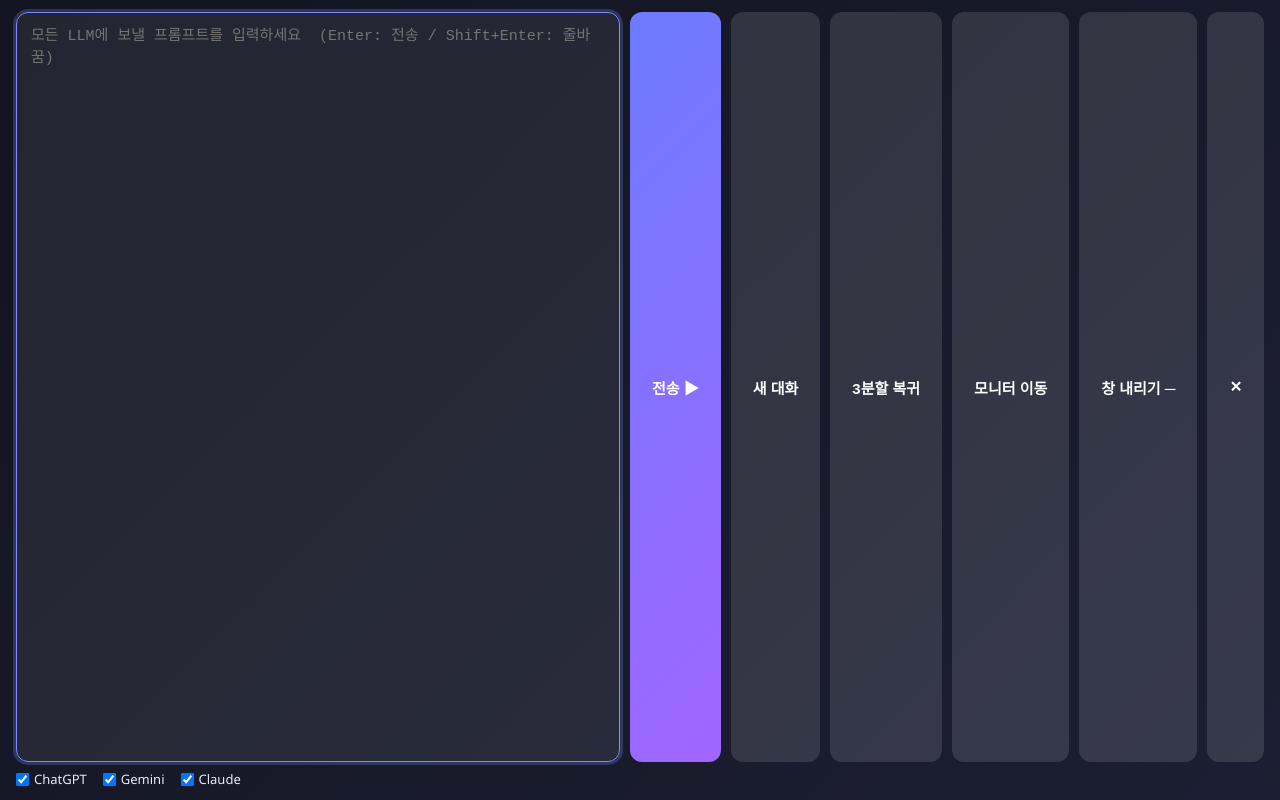
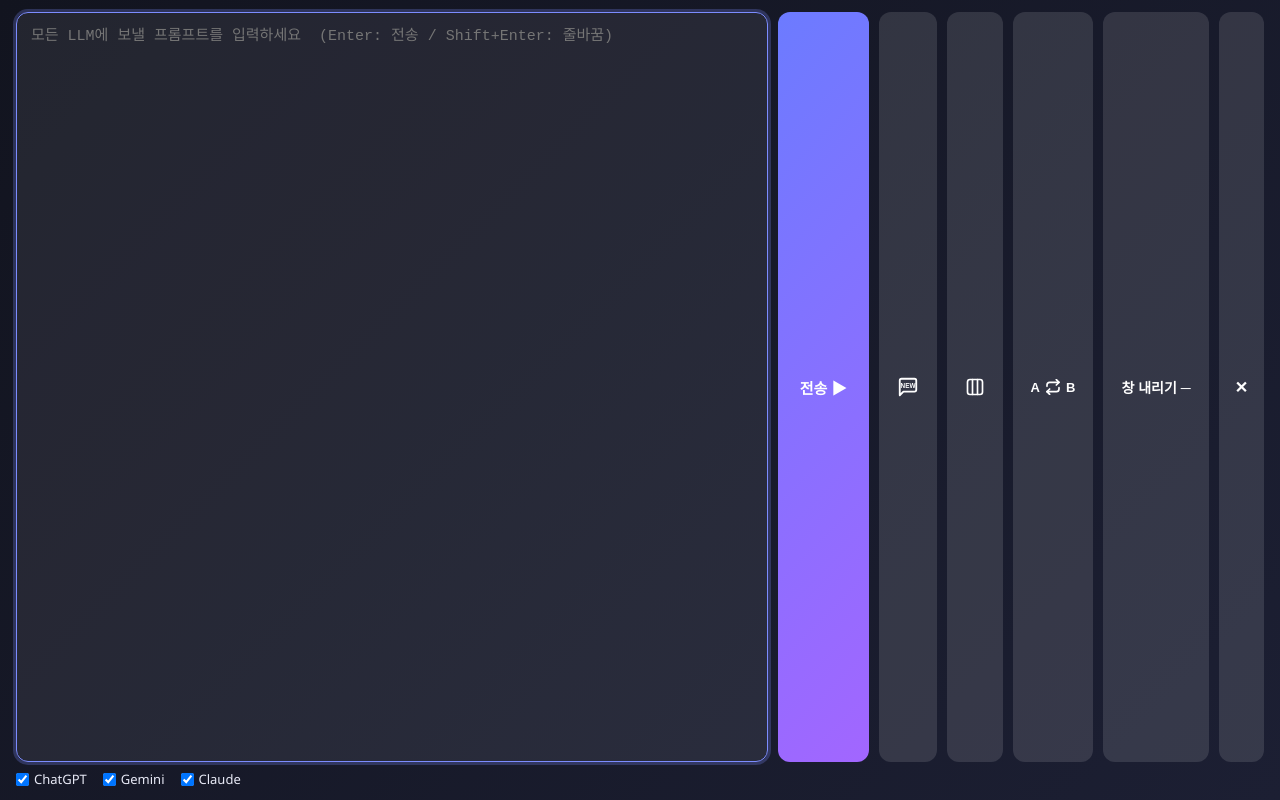
Before and after one commit to ko750125-afk/llms, an Electron app: page bar.html in a window 1280 px wide. Drawn offline with Linux system fonts and the light colour scheme.

Commit message:
feat: 툴바 버튼 아이콘화 (말풍선 NEW, 3분할 윈도우, A-B 모니터 이동)

```diff
--- a/bar.html
+++ b/bar.html
@@ -18,12 +18,14 @@
   }
   textarea:focus { border-color: #7c8cff; box-shadow: 0 0 0 3px rgba(124,140,255,.25); }
   button {
-    border: 0; border-radius: 12px; padding: 0 22px; font-size: 15px; font-weight: 600;
+    border: 0; border-radius: 12px; padding: 0 18px; font-size: 14px; font-weight: 600;
     cursor: pointer; color: #fff; transition: transform .15s, filter .15s;
+    display: inline-flex; align-items: center; justify-content: center; gap: 6px;
   }
   button:hover { transform: translateY(-1px); filter: brightness(1.15); }
-  #send { background: linear-gradient(135deg, #6c7bff, #a266ff); }
+  #send { background: linear-gradient(135deg, #6c7bff, #a266ff); font-size: 15px; padding: 0 22px; }
   #new, #reset, #move, #min, #close { background: rgba(255,255,255,.12); }
+  #close { padding: 0 16px; font-size: 16px; font-weight: 700; }
   #close:hover { background: rgba(255, 75, 75, 0.6); }
   .meta { display: flex; gap: 16px; align-items: center; font-size: 13px; }
   label { cursor: pointer; display: flex; gap: 5px; align-items: center; }
@@ -33,10 +35,32 @@
 <body>
   <div class="row">
     <textarea id="prompt" placeholder="모든 LLM에 보낼 프롬프트를 입력하세요  (Enter: 전송 / Shift+Enter: 줄바꿈)" autofocus></textarea>
-    <button id="send">전송 ▶</button>
-    <button id="new">새 대화</button>
-    <button id="reset" title="창을 건드렸을 때 처음 3분할로 되돌립니다">3분할 복귀</button>
-    <button id="move" title="3분할 화면을 다음 모니터로 이동합니다">모니터 이동</button>
+    <button id="send" title="모든 LLM에 프롬프트 전송 (Enter)">전송 ▶</button>
+    <button id="new" title="새 대화 시작">
+      <svg width="22" height="22" viewBox="0 0 24 24" fill="none" stroke="currentColor" stroke-width="2" stroke-linecap="round" stroke-linejoin="round">
+        <path d="M21 15a2 2 0 0 1-2 2H7l-4 4V5a2 2 0 0 1 2-2h14a2 2 0 0 1 2 2z"></path>
+        <text x="12" y="11" font-size="7" font-weight="900" text-anchor="middle" fill="currentColor" stroke="none" dy=".35em">NEW</text>
+      </svg>
+    </button>
+    <button id="reset" title="3분할 원래 위치로 복귀">
+      <svg width="20" height="20" viewBox="0 0 24 24" fill="none" stroke="currentColor" stroke-width="2" stroke-linecap="round" stroke-linejoin="round">
+        <rect x="3" y="3" width="18" height="18" rx="3"></rect>
+        <line x1="9" y1="3" x2="9" y2="21"></line>
+        <line x1="15" y1="3" x2="15" y2="21"></line>
+      </svg>
+    </button>
+    <button id="move" title="다음 모니터로 이동">
+      <span style="font-weight: 800; font-size: 13px; display: inline-flex; align-items: center; gap: 5px;">
+        A
+        <svg width="16" height="16" viewBox="0 0 24 24" fill="none" stroke="currentColor" stroke-width="2.5" stroke-linecap="round" stroke-linejoin="round">
+          <polyline points="17 1 21 5 17 9"></polyline>
+          <path d="M3 11V9a4 4 0 0 1 4-4h14"></path>
+          <polyline points="7 23 3 19 7 15"></polyline>
+          <path d="M21 13v2a4 4 0 0 1-4 4H3"></path>
+        </svg>
+        B
+      </span>
+    </button>
     <button id="min" title="모든 LLM 창과 입력창을 함께 작업표시줄로 내립니다">창 내리기 ─</button>
     <button id="close" title="모든 LLM 창과 앱을 완전히 닫습니다">✕</button>
   </div>
```
